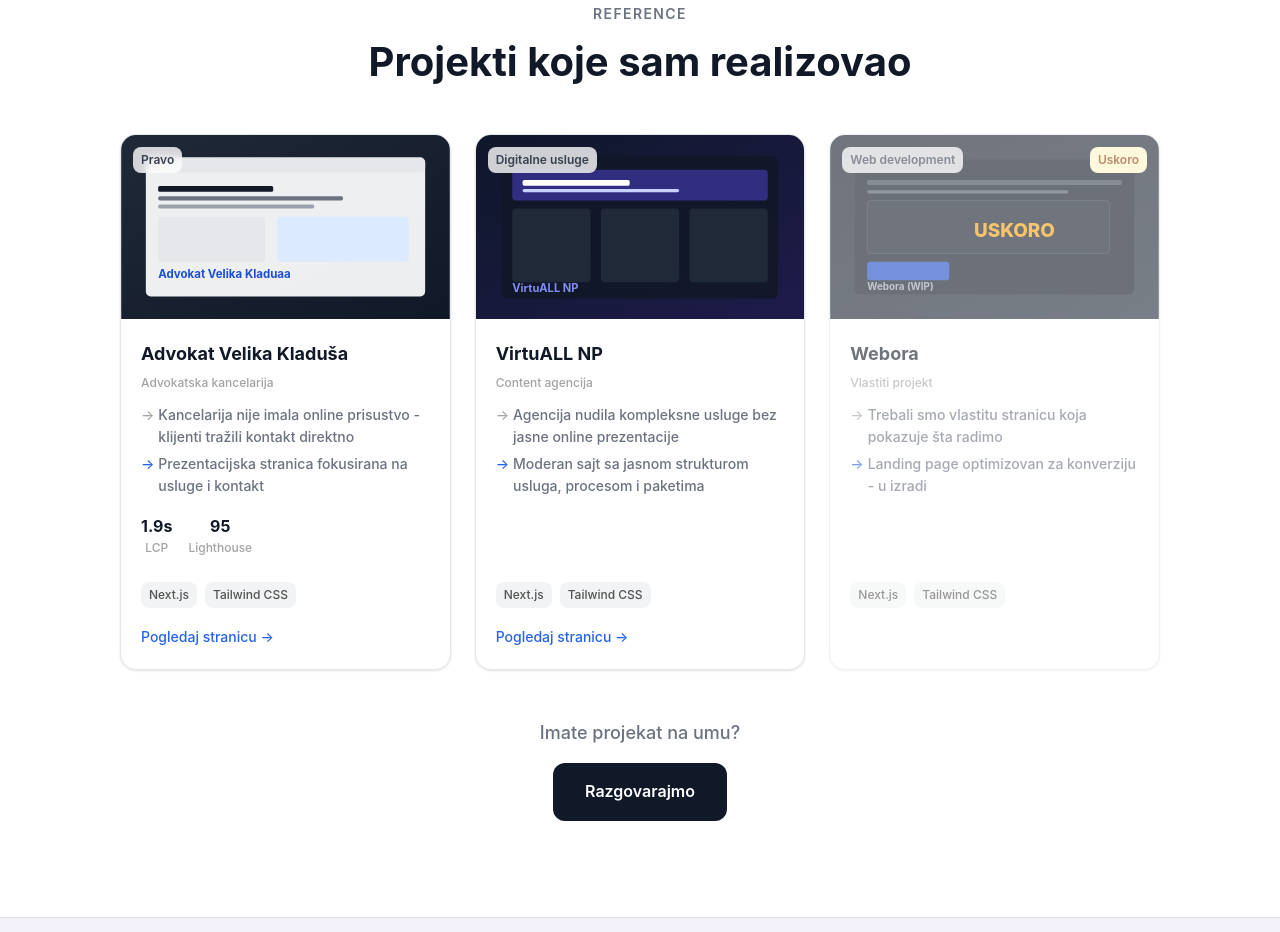
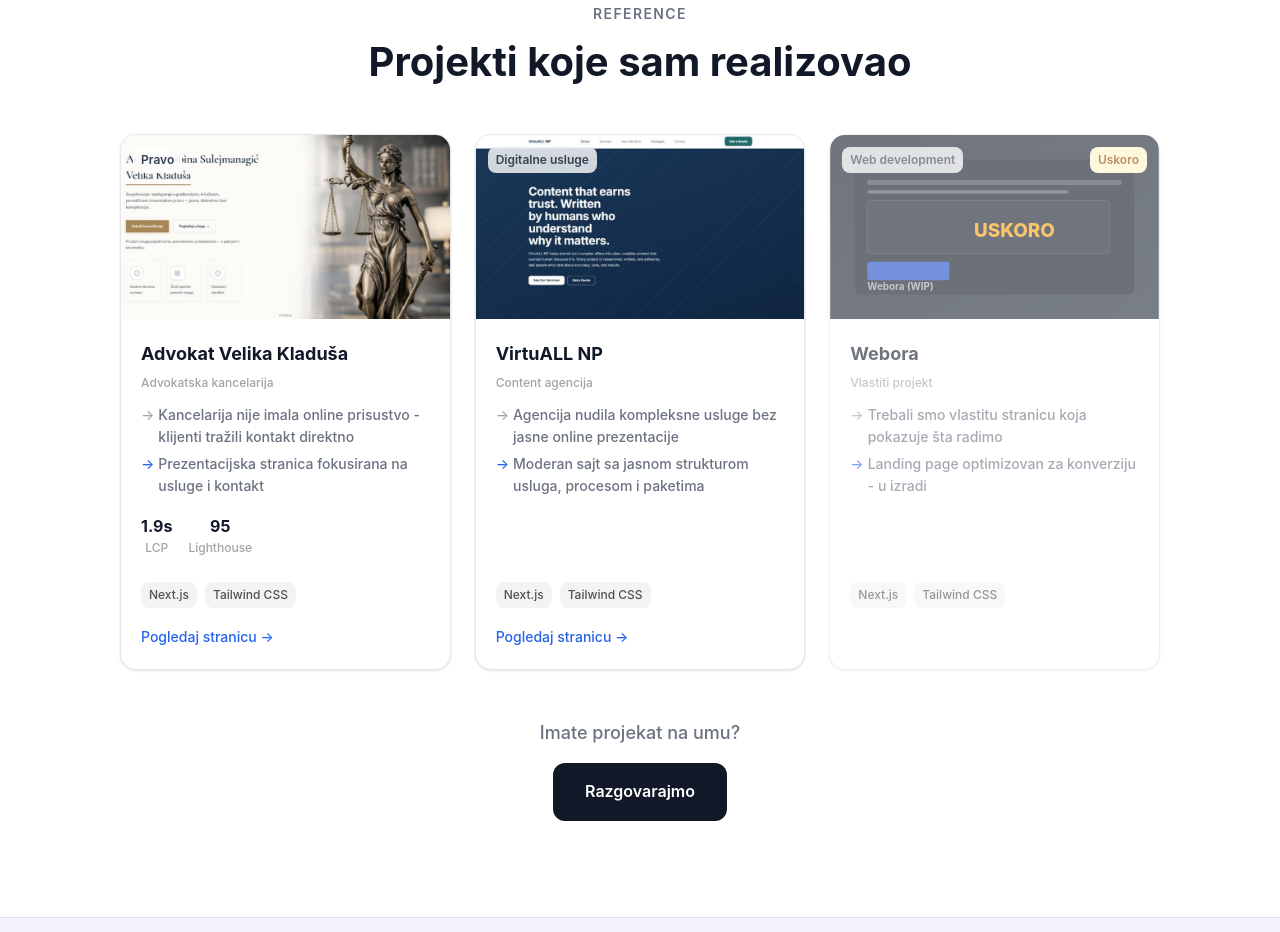
Before and after one commit to jasnez/webora2.0, a Next.js app: page / in a window 1280 px wide. Shown: the part 3840-4772 px from the top of the page. Built offline with nearby package versions, Linux system fonts and the light colour scheme.

Commit message:
Replace portfolio mock images with resized real project screenshots.
Made-with: Cursor

```diff
--- a/src/data/portfolio.ts
+++ b/src/data/portfolio.ts
@@ -21,7 +21,7 @@ export const projects: PortfolioProject[] = [
     client: "Advokatska kancelarija",
     industry: "Pravo",
     url: "https://www.advokatvelikakladusa.ba",
-    image: "/portfolio/advokat-kladusa.svg",
+    image: "/portfolio/advokat-kladusa.jpg",
     imageAlt: "Screenshot stranice Advokat Velika Kladuša",
     problem:
       "Kancelarija nije imala online prisustvo - klijenti tražili kontakt direktno",
@@ -40,7 +40,7 @@ export const projects: PortfolioProject[] = [
     client: "Content agencija",
     industry: "Digitalne usluge",
     url: "https://www.virtuall-np.com",
-    image: "/portfolio/virtuall-np.svg",
+    image: "/portfolio/virtuall-np.jpg",
     imageAlt: "Screenshot stranice VirtuALL NP",
     problem:
       "Agencija nudila kompleksne usluge bez jasne online prezentacije",
```
Also changed, not shown: public/portfolio/advokat-kladusa.jpg (added), public/portfolio/virtuall-np.jpg (added).
